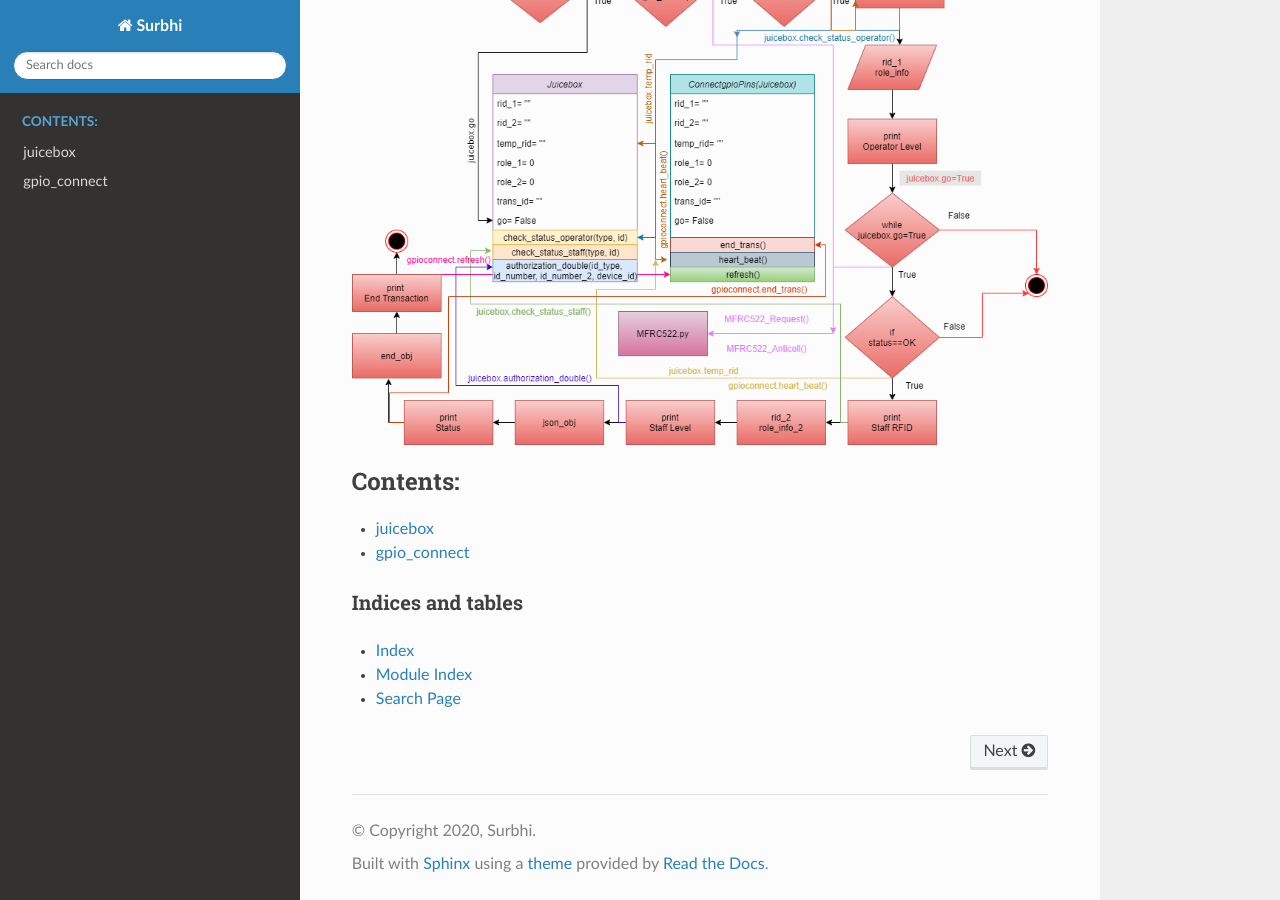
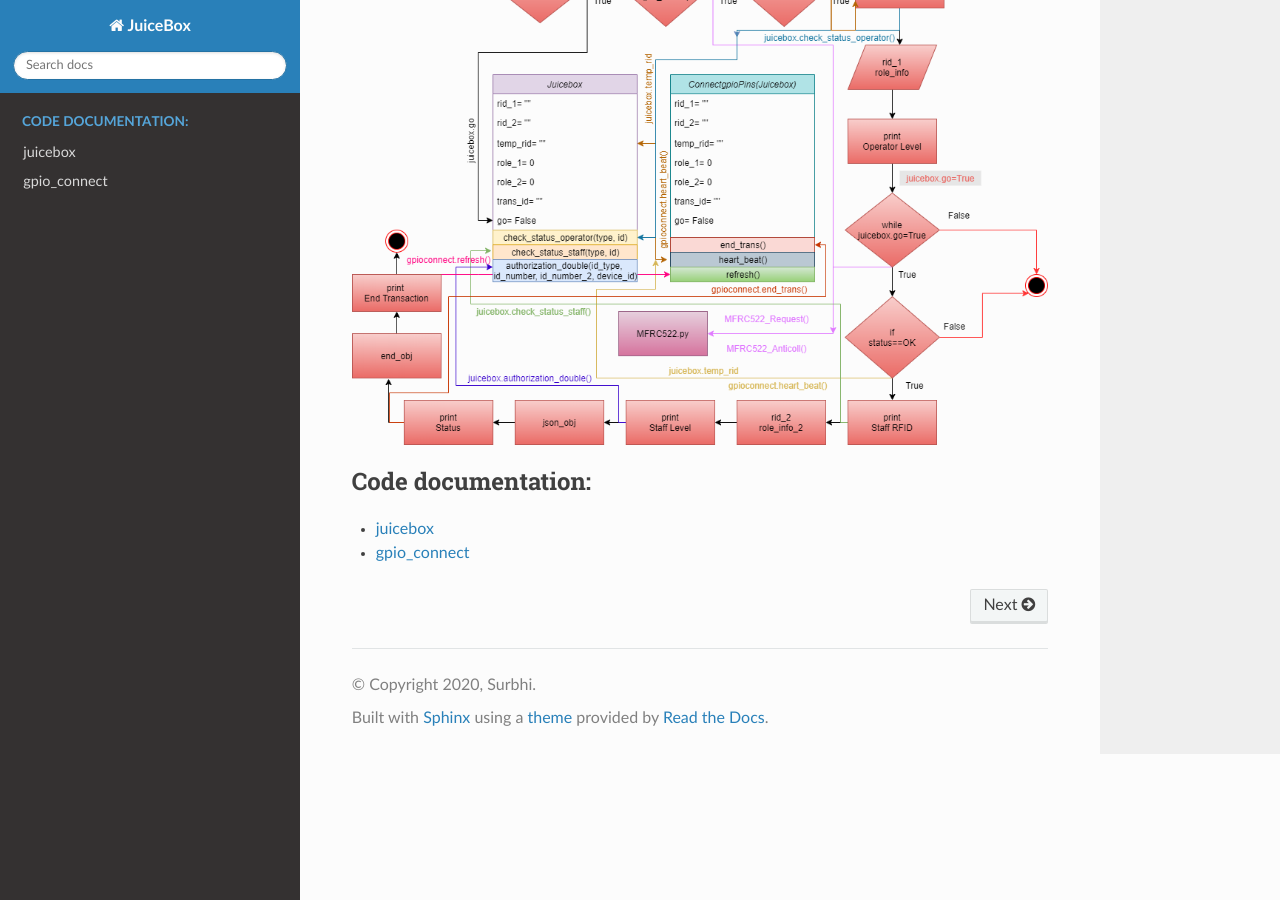
Before and after one commit to UTA-FabLab/JuiceBox, a Sphinx documentation site: the page built from docs/index.rst, in a window 1280 px wide and 900 px high, scrolled down 1802 px. Built offline with Sphinx 7.4.7 and the Read the Docs theme 2.0.0, drawn with Linux system fonts in a browser that asks for light colours.

Commit message:
some minor changes in documentation

```diff
--- a/docs/conf.py
+++ b/docs/conf.py
@@ -18,7 +18,7 @@ sys.path.insert(0, os.path.abspath('..'))
 
 # -- Project information -----------------------------------------------------
 
-project = 'Surbhi'
+project = 'JuiceBox'
 copyright = '2020, Surbhi'
 author = 'Surbhi'
 
--- a/docs/gpio_connect.rst
+++ b/docs/gpio_connect.rst
@@ -5,3 +5,6 @@ gpio\_connect module
    :members:
    :undoc-members:
    :show-inheritance:
+
+.. autosummary:: gpio_connect
+   :recursive:
--- a/docs/index.rst
+++ b/docs/index.rst
@@ -64,16 +64,7 @@ Workflow:
 
 .. toctree::
    :maxdepth: 2
-   :caption: Contents:
+   :caption: Code documentation:
 
    juicebox <juicebox.rst>
    gpio_connect <gpio_connect.rst>
-
-
-
-Indices and tables
-==================
-
-* :ref:`genindex`
-* :ref:`modindex`
-* :ref:`search`
```
Also changed, not shown: 15 other files.
